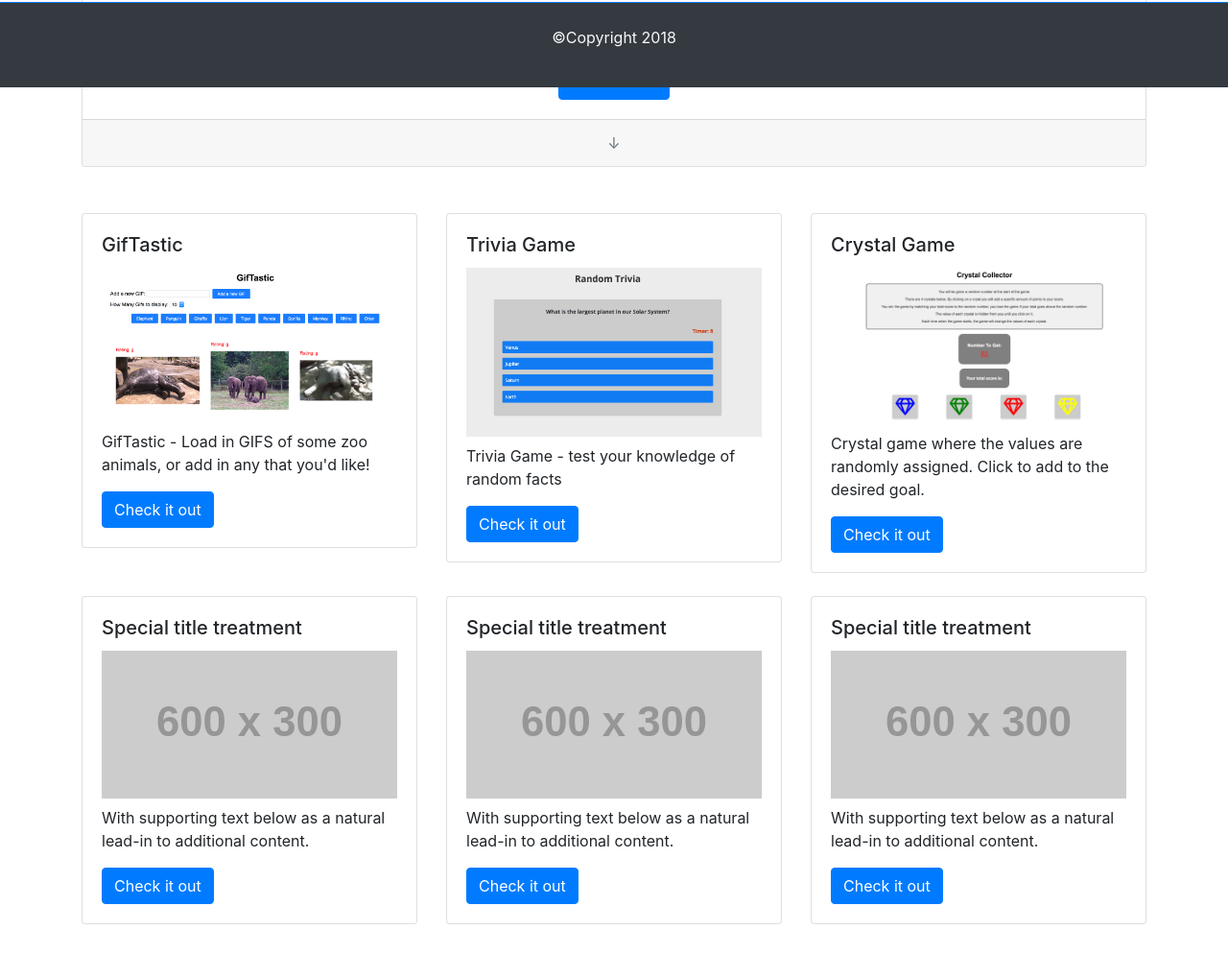
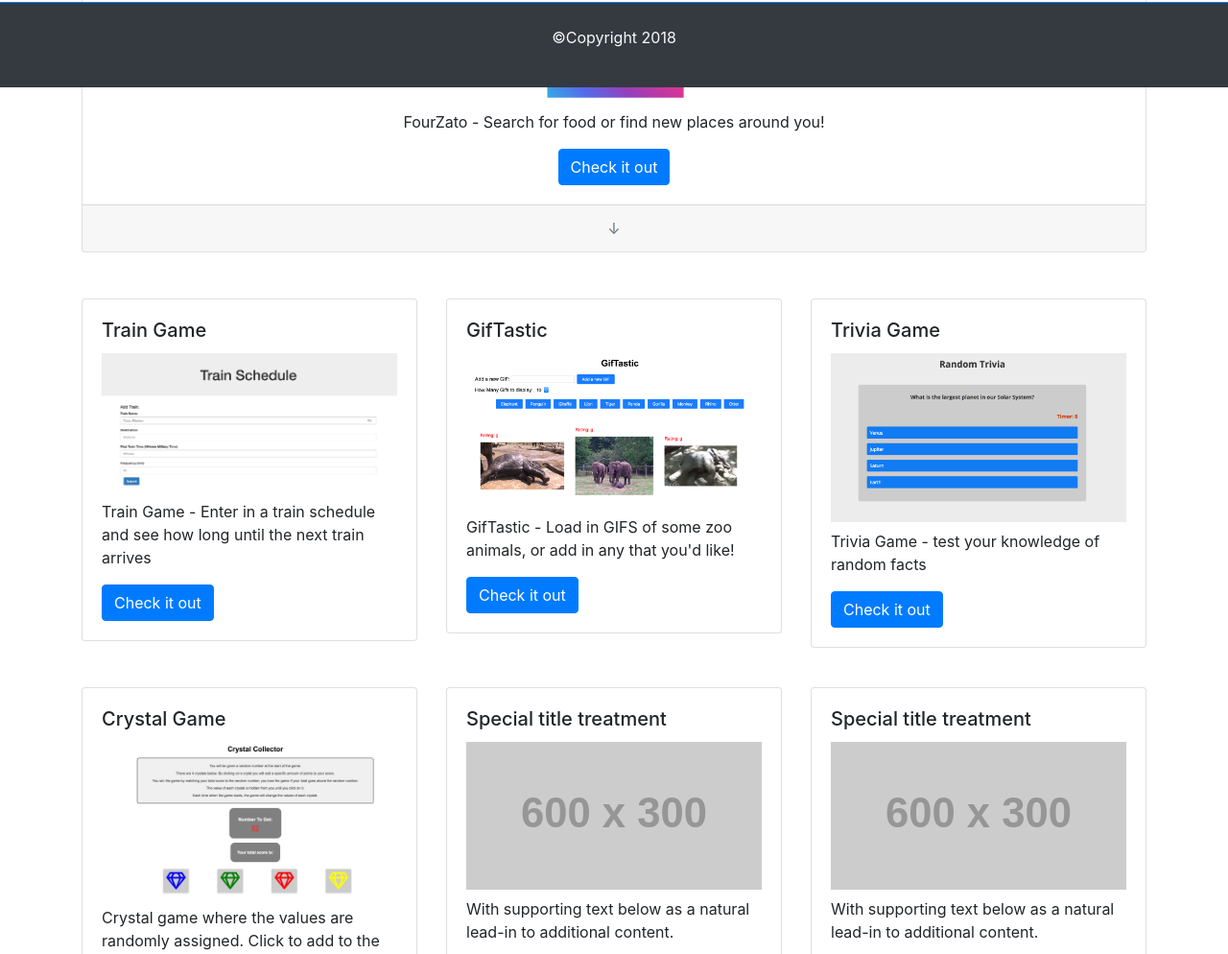
Before and after one commit to burnit66/Bootstrap-Portfolio, a plain HTML site: page portfolio.html in a window 1280 px wide. Shown: the part 709-1703 px from the top of the page at 96% size. Drawn offline with nearby package versions, Linux system fonts and the light colour scheme; placeholder pictures from the web are drawn by us.

Commit message:
forgot to push

```diff
--- a/portfolio.html
+++ b/portfolio.html
@@ -54,12 +54,12 @@
                         Featured
                     </div>
                     <div class="card-body">
-                        <a target="_blank" href="https://burnit66.github.io/Train-Schedule/">
-                            <img src="assets/images/Screen Shot 2018-09-18 at 11.21.27 PM.png" class="img-fluid pb-2"
+                        <a target="_blank" href="https://burnit66.github.io/App/">
+                            <img src="assets/images/Screen Shot 2018-10-02 at 10.30.01 PM.png" class="img-fluid pb-2"
                                 alt="Responsive image">
                         </a>
-                        <p class="card-text">Train Game - Enter in a train schedule and see how long until the next train arrives</p>
-                        <a href="https://burnit66.github.io/Train-Schedule/" class="btn btn-primary">Check it out</a>
+                        <p class="card-text">FourZato - Search for food or find new places around you!</p>
+                        <a href="https://burnit66.github.io/App/" class="btn btn-primary">Check it out</a>
                     </div>
                     <div class="card-footer text-muted">
                         &darr;
@@ -68,6 +68,17 @@
             </div>
         </div>
         <div class="row mt-5">
+            <div class="col-md-4 pb-5">
+                <div class="card">
+                    <div class="card-body">
+                        <h5 class="card-title">Train Game</h5>
+                        <img src="assets/images/Screen Shot 2018-09-18 at 11.21.27 PM.png" class="img-fluid pb-2" alt="Responsive image">
+                        <p class="card-text">Train Game - Enter in a train schedule and see how long until the next
+                            train arrives</p>
+                        <a href="https://burnit66.github.io/Train-Schedule/" class="btn btn-primary">Check it out</a>
+                    </div>
+                </div>
+            </div>
             <div class="col-md-4 pb-4">
                 <div class="card">
                     <div class="card-body">
```
Also changed, not shown: assets/images/Screen Shot 2018-10-02 at 10.30.01 PM.png (added), 1 other file.
